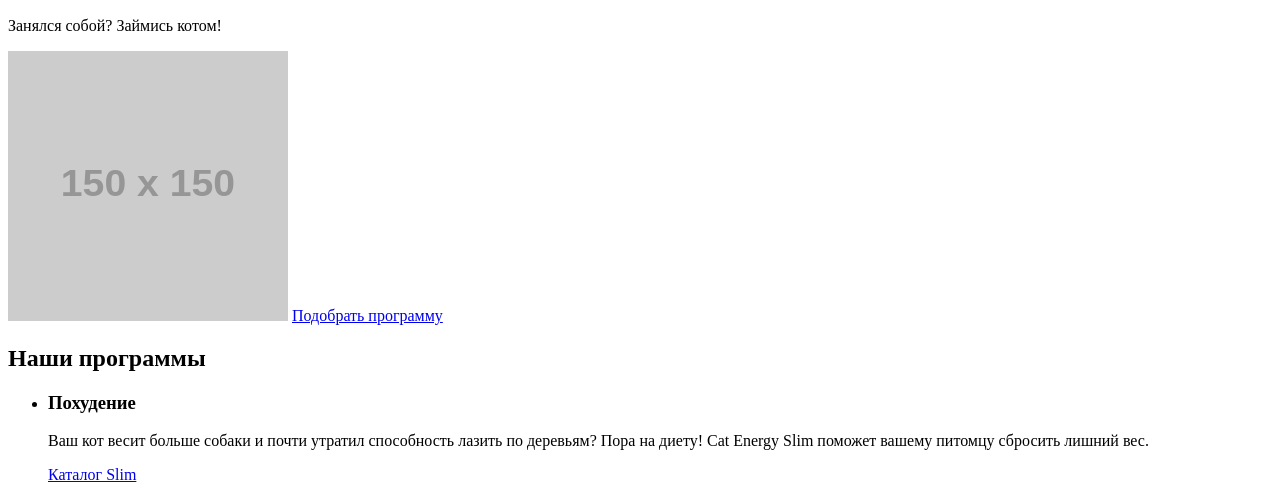
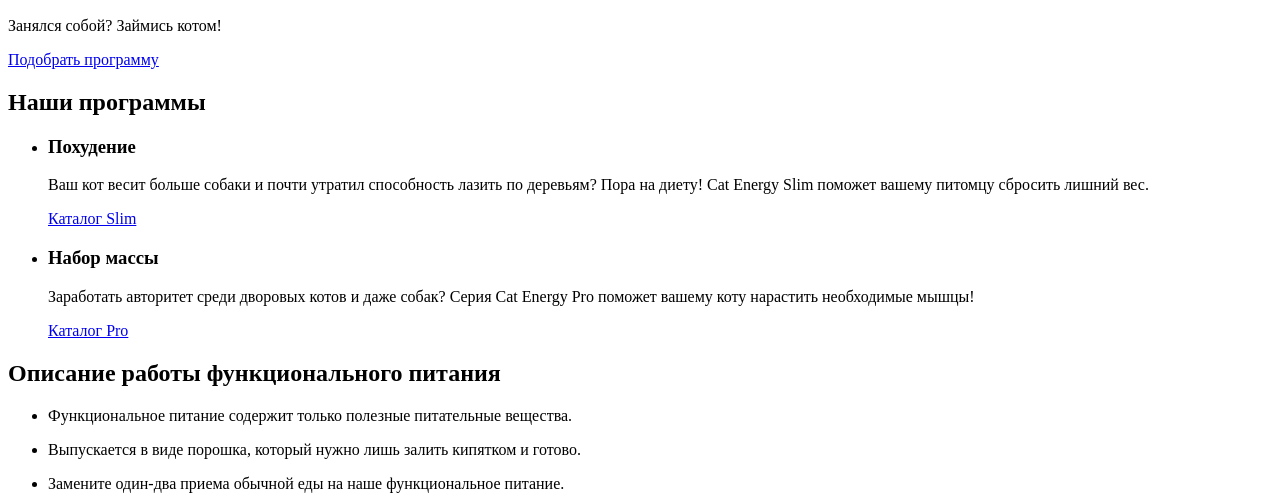
Before and after one commit to lachena/904885-cat-energy-18, a website: page source/index.html in a window 1280 px wide. Shown: the part 173-673 px from the top of the page. Drawn offline with Linux system fonts and the light colour scheme; placeholder pictures from the web are drawn by us.

Commit message:
Удаляет лишнее изображение с главной страницы

```diff
--- a/source/index.html
+++ b/source/index.html
@@ -31,7 +31,6 @@
       <section class="main__info info">
         <h2 class="info__header">Функциональное питание для котов</h2>
         <p class="info__intro">Занялся собой? Займись котом!</p>
-        <img class="info__image" src="https://via.placeholder.com/150x150" width="280" height="270" alt="Упаковка Cat Energy">
         <a class="info__button" href="form.html">Подобрать программу</a>
       </section>
 
```
